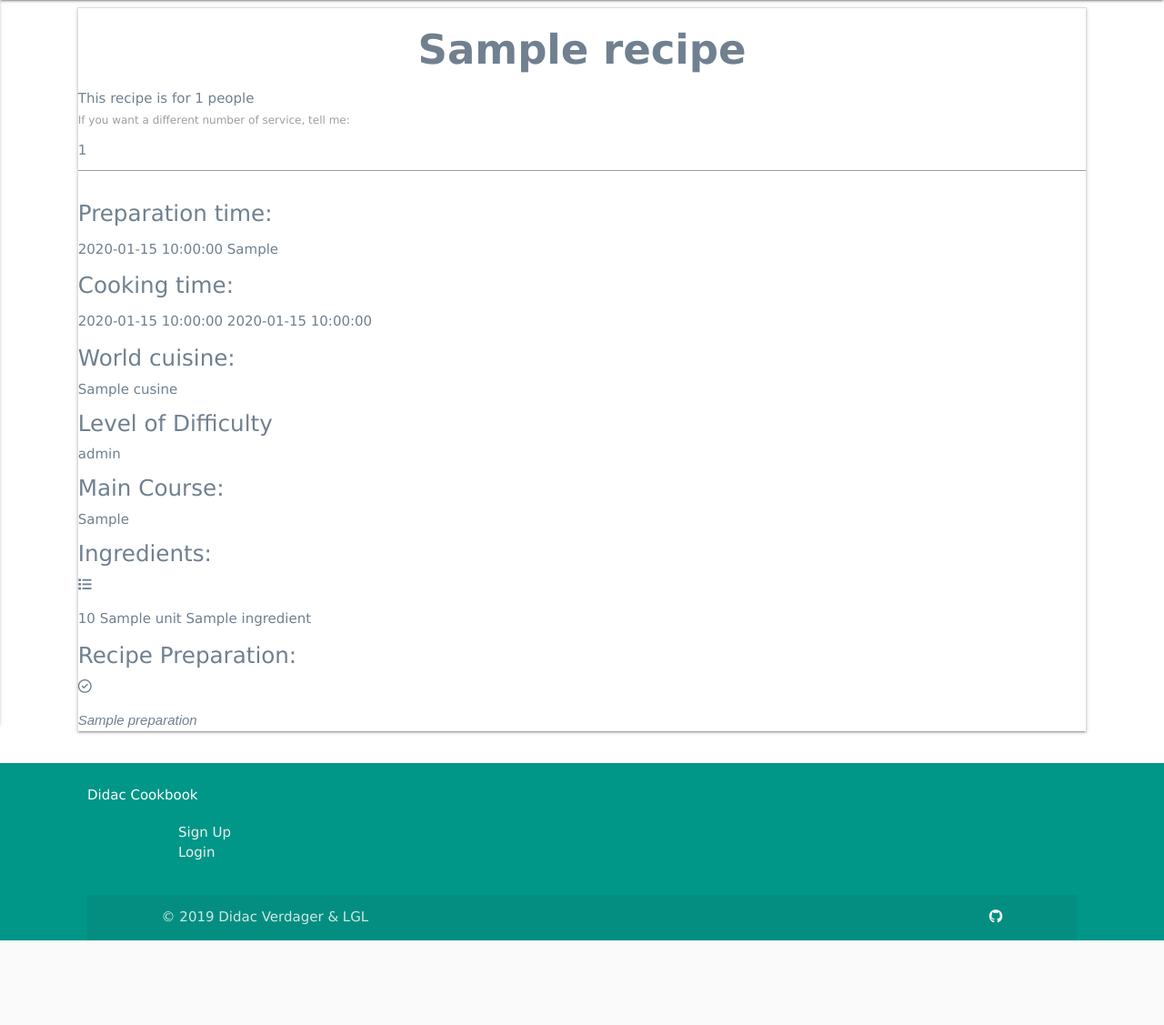
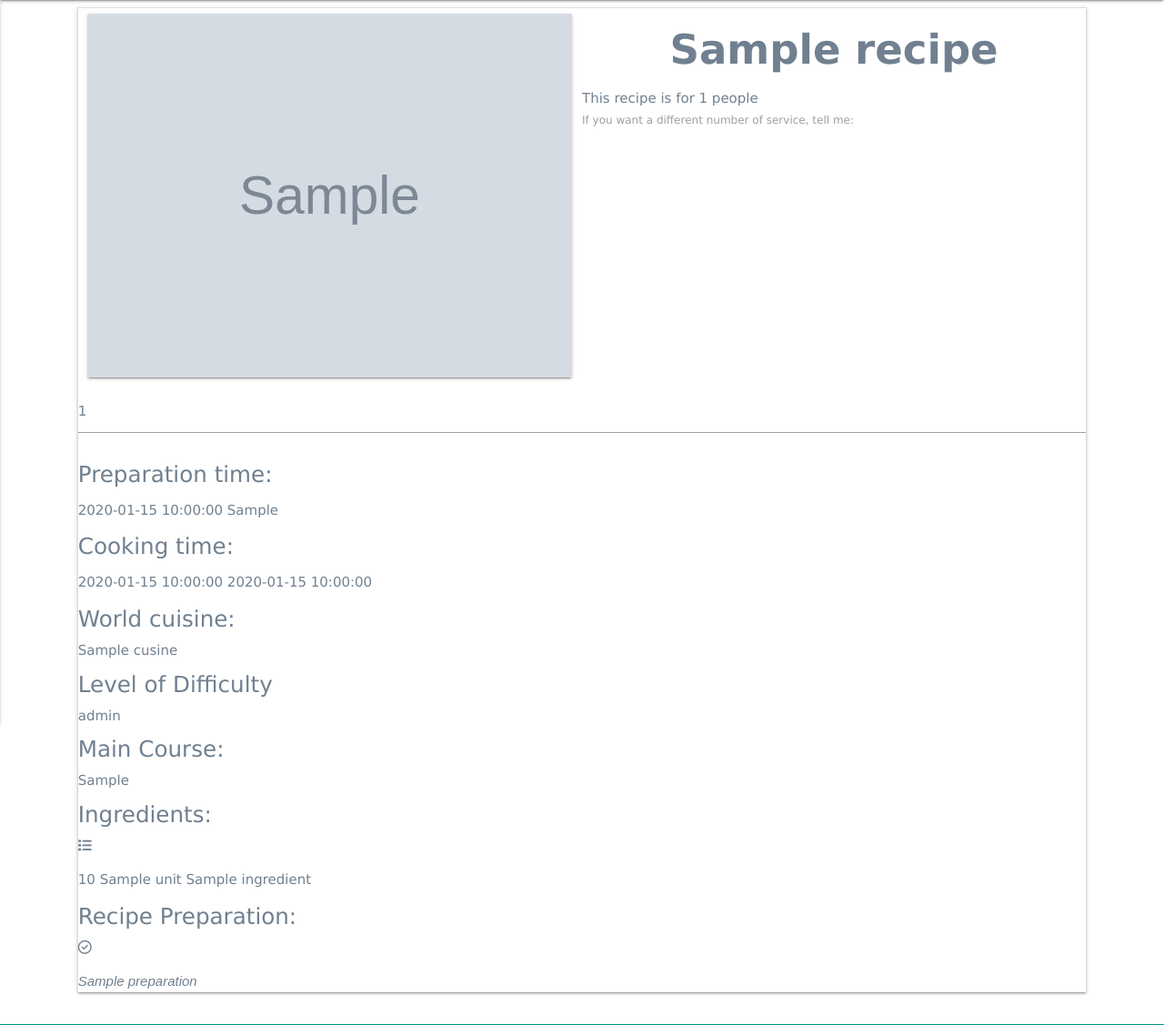
Before and after one commit to lgleon/DidacCookBook, a Flask app: template templates/recipe.html in a window 1280 px wide. Shown: the part 64-1191 px from the top of the page at 91% size. Before the commit the page ends 1098 px from the top, so only its background shows below. Run offline with Flask 2, Linux system fonts and the light colour scheme; the template is opened without the code that fills it: most values are stand-ins (such as "Sample title", 1, 10 or a date in 2020); grey boxes marked "Sample" are stand-in pictures; some libraries are stand-ins or nearby versions.

Commit message:
almost there

```diff
--- a/templates/recipe.html
+++ b/templates/recipe.html
@@ -1,6 +1,13 @@
 {% extends 'base.html' %} {% block content %}
 
 	<div class="row">
+		<div class="col s12 l6">
+                <div class="card mt-20">
+                    <div class="card-image">
+                        <img src="{{ recipe.image_url }}" alt="{{ recipe.recipe_name }}">
+                    </div>
+                </div>
+		</div>
 		<dl class="collapsible" data-collapsible="accordion">
 			<dt><h3 id="recipe-name">  {{ recipe.name }} </h3></dt>
 			<dt><span class="n_service" id="n_service">This recipe is for {{ recipe.n_service }} people</span></dt>
```
